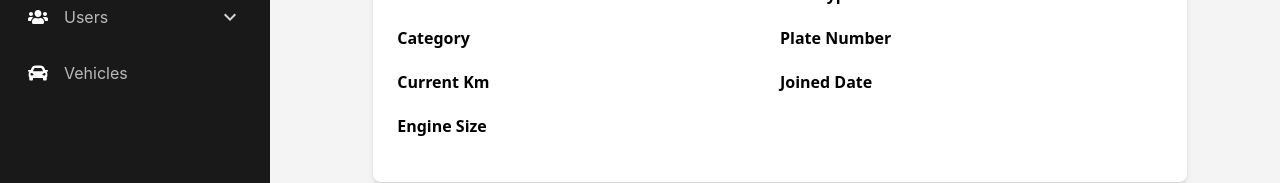
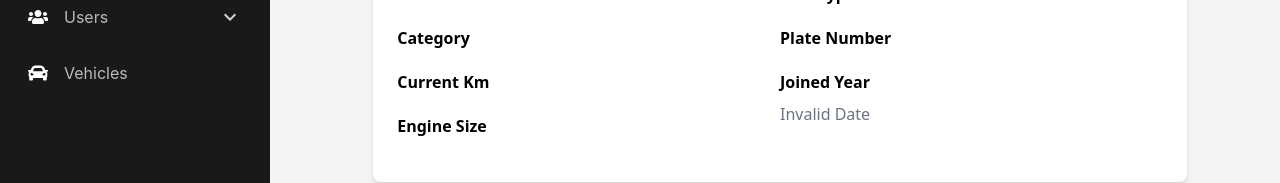
Before and after one commit to OsamaElnahas/smart-fleet-management-admin-dashboard-, a React (Vite) app: page /VehiclesProfile/1 in a window 1280 px wide. Shown: the part 178-361 px from the top of the page. Built offline with nearby package versions, Linux system fonts and the light colour scheme; no server answers; sample sign-in values are in the browser's storage.

Commit message:
editing in all user table

```diff
--- a/src/components/AllUsersTable/AllUsersTable.jsx
+++ b/src/components/AllUsersTable/AllUsersTable.jsx
@@ -1,5 +1,5 @@
 import React, { useState } from "react";
-import { FaArrowRight, FaRecycle, FaRemoveFormat, FaTrash, FaUser } from "react-icons/fa";
+import { FaArrowRight, FaInfoCircle, FaRecycle, FaRemoveFormat, FaTrash, FaUser } from "react-icons/fa";
 import { IoEllipsisVertical } from "react-icons/io5";
 import { Link } from "react-router";
 import Popup from "../Popup/Popup";
@@ -88,7 +88,7 @@ export default function AllUsersTable({ titles, rows, columnSizes,baseUrl,keyOfQ
               to={row.link}
               className=" p-[3px] px-1 border-b border-stone-300  text-[16px] cursor-pointer  flex gap-2 items-center transition duration-300 rounded-md hover:bg-primaryColor hover:text-white"
               >
-              <span><FaUser/></span>  Profile
+              <span><FaInfoCircle /></span>  Details
 
             </Link>
             <div className=" p-[3px]  px-1 text-[16px] cursor-pointer  flex gap-2 items-center transition duration-300 rounded-md hover:bg-primaryColor hover:text-white " onClick={()=>{
@@ -124,7 +124,7 @@ export default function AllUsersTable({ titles, rows, columnSizes,baseUrl,keyOfQ
                 to={row.link}
                 className="inline-block bg-primaryColor text-white py-1 px-3 rounded-lg text-sm w-28 text-center"
               >
-                View Profile
+                View Details
               </Link>
               <div className=" py-1 px-3 text-[16px] cursor-pointer  flex gap-3 items-center bg-red-500 rounded-lg text-white w-28 text-center" onClick={()=>{
                 setSelectedId(row.id);
--- a/src/components/Vehicles/Vehicles.jsx
+++ b/src/components/Vehicles/Vehicles.jsx
@@ -104,7 +104,9 @@ export default function Vehicles() {
                 index + 1,
                 item.name,
                 item.palletNumber,
-                item.joindYear,
+                new Date(item.joinedYear,).toLocaleDateString("en-GB", {
+        year: "numeric",}),
+
                 item.category,
               ],
             }))}
--- a/src/components/Vehicles/VehiclesAdd.jsx
+++ b/src/components/Vehicles/VehiclesAdd.jsx
@@ -12,7 +12,7 @@ const schema = Yup.object().shape({
   palletNumber: Yup.string().required("Plate Number is required"),
   joinedYear: Yup.string().required("Joined Year is required"),
   fuelType: Yup.string().required("Fuel Type is required"),
-  kmDriven: Yup.number().required("KM Driven is required"),
+  currentOdometerKM: Yup.number().required("KM Driven is required"),
   status: Yup.string().required("Status is required"),
   modelId: Yup.string().required("Model Name is required"),
   modelYear: Yup.number().required("Model Year is required"),
@@ -89,7 +89,7 @@ export default function VehiclesAdd() {
       formData.append("palletNumber", data.palletNumber);
       formData.append("joinedYear", data.joinedYear);
       formData.append("fuelType", data.fuelType);
-      formData.append("kmDriven", data.kmDriven);
+      formData.append("currentOdometerKM", data.currentOdometerKM);
       formData.append("status", data.status);
       formData.append("modelId", data.modelId);
       formData.append("modelYear", data.modelYear);
@@ -102,6 +102,13 @@ export default function VehiclesAdd() {
       formData.append("lastAssignedDate", data.lastAssignedDate || "");
       formData.append("lastMaintenanceDate", data.lastMaintenanceDate || "");
       formData.append("file", data.file[0]); // Upload file
+console.log("📦 Raw form values from react-hook-form:", data);
+
+// Log FormData key-value pairs
+for (let [key, value] of formData.entries()) {
+  console.log(`FormData ➤ ${key}:`, value);
+}
+
 
       const res = await axios.post(
         "https://veemanage.runasp.net/api/Vehicle/with-excel-history",
@@ -230,7 +237,7 @@ export default function VehiclesAdd() {
           ["Plate Number", "palletNumber", "text"],
           ["Joined Year", "joinedYear", "text"],
           ["Model Year", "modelYear", "number"],
-          ["KM Driven", "kmDriven", "number"],
+          ["KM Driven", "currentOdometerKM", "number"],
           ["Engine Size", "engineSize", "text"],
           ["Last Assigned Date", "lastAssignedDate", "date"],
           ["Last Maintenance Date", "lastMaintenanceDate", "date"],
--- a/src/components/Vehicles/VehiclesProfile.jsx
+++ b/src/components/Vehicles/VehiclesProfile.jsx
@@ -80,8 +80,9 @@ export default function VehiclesProfile() {
                 </div>
 
                 <div className="item flex flex-col gap-2 mb-3">
-                  <span className=" font-bold">Joined Date</span>
-                  <span className="text-gray-500">{data?.joinedYear}</span>
+                  <span className=" font-bold">Joined Year</span>
+                  <span className="text-gray-500">{new Date(data?.joinedYear,).toLocaleDateString("en-GB", {
+        year: "numeric",})}</span>
                 </div>
 
               </div>
```
